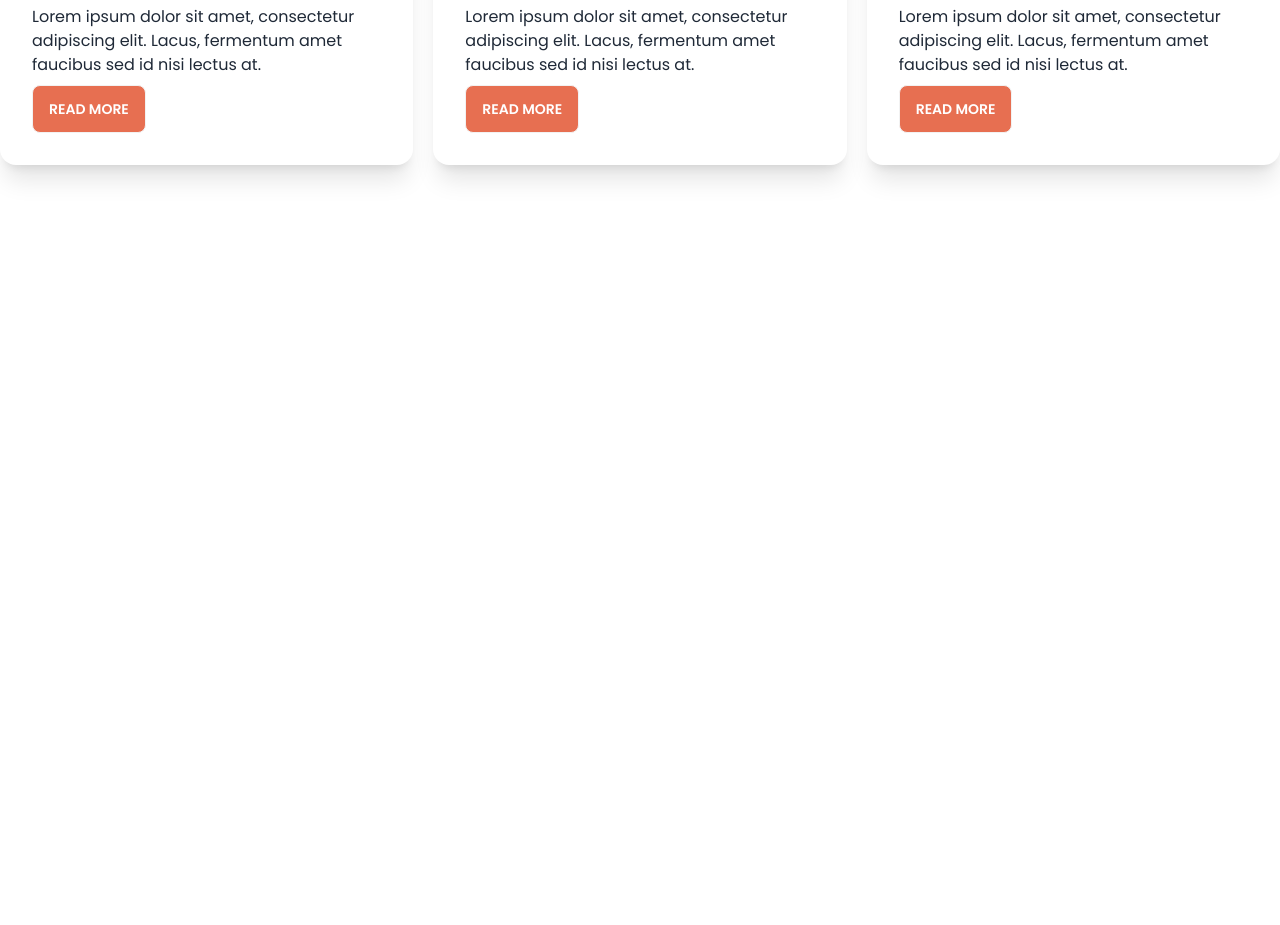
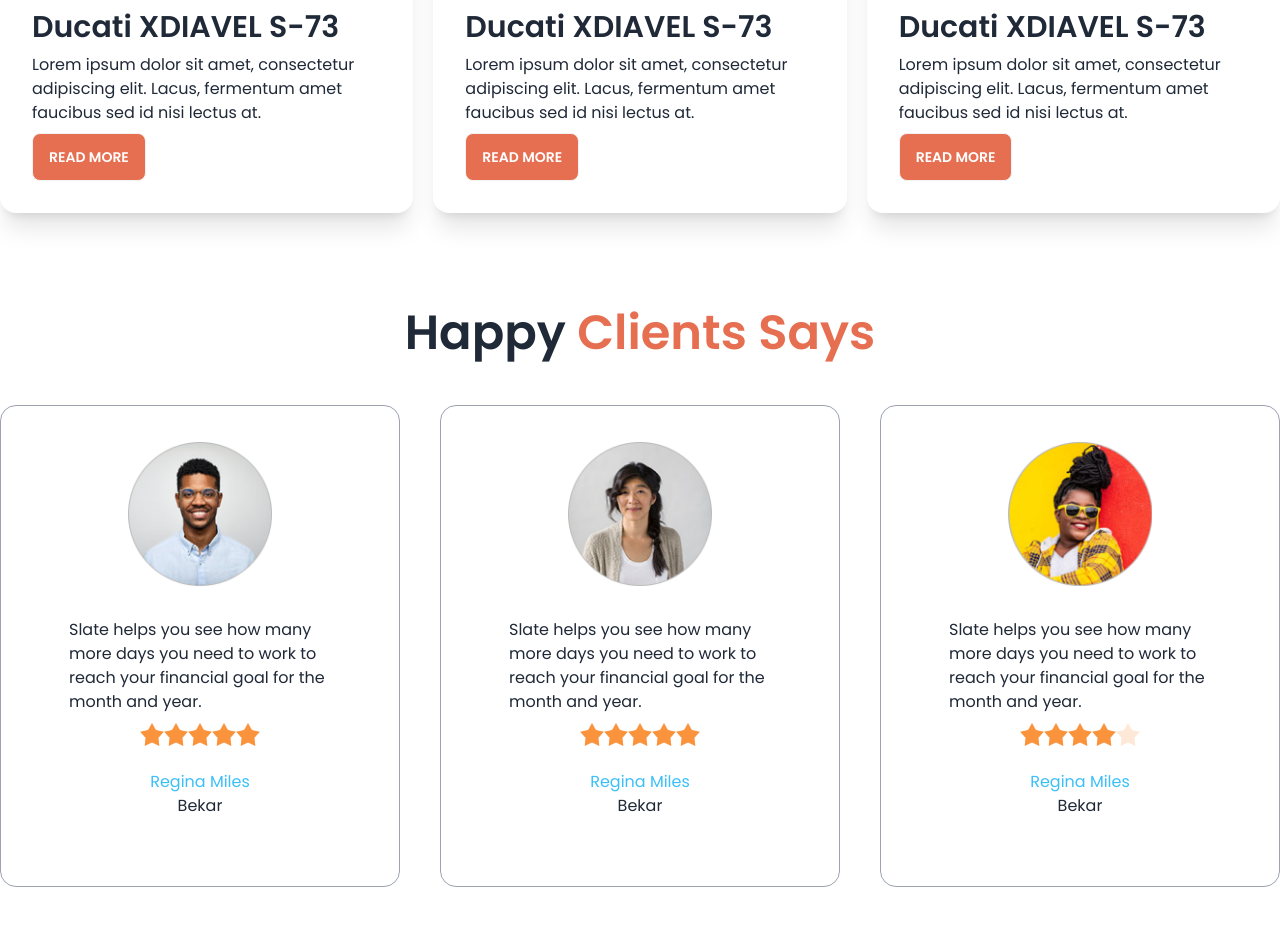
Before and after one commit to mdbelalbs78/biker-zone-dasiy, a plain HTML site: page index.html in a window 1280 px wide. Shown: the part 1093-2018 px from the top of the page. Before the commit the page ends 1354 px from the top, so only its background shows below. Drawn offline with nearby package versions, Linux system fonts and the light colour scheme.

Commit message:
addded happly clints sections1

```diff
--- a/index.html
+++ b/index.html
@@ -161,7 +161,7 @@
         </section>
         <!-- latest News section  -->
         <section class="my-24">
-            <h3 class="text-5xl font-semibold text-center">latest News</h3>
+            <h3 class="text-5xl font-semibold text-center mb-12">latest Bikes</h3>
             <div class="grid gap-5 grid-cols-1 md:grid-cols-3 lg:grid-cols-3">
                 <!-- first card  -->
                 <div class="card bg-base-100 shadow-xl">
@@ -201,6 +201,72 @@
                 </div>
             </div>
         </section>
+        <!-- Happy Clients  -->
+        <section class="my-24">
+            <h3 class="text-5xl font-semibold text-center  mb-12">Happy <span class="text-bike-primary">Clients Says</span></h3>
+            <div class="grid gap-10 grid-cols-1 md:grid-cols-2 lg:grid-cols-3">
+                <div class="card  bg-base-100 p-9 border border-gray-400">
+                    <figure><img class="w-36" src="/images/others/user-1.png" alt="Shoes" /></figure>
+                    <div class="card-body">
+                      <p>Slate helps you see how
+                        many more days you need
+                        to work to reach your financial
+                        goal for the month and year.</p>
+                        <div class="rating justify-center">
+                            <input type="radio" name="rating-2" class="mask mask-star-2 bg-orange-400" />
+                            <input type="radio" name="rating-2" class="mask mask-star-2 bg-orange-400"  />
+                            <input type="radio" name="rating-2" class="mask mask-star-2 bg-orange-400" />
+                            <input type="radio" name="rating-2" class="mask mask-star-2 bg-orange-400" checked />
+                            <input type="radio" name="rating-2" class="mask mask-star-2 bg-orange-400" />
+                          </div>
+                      <div class="text-center snap-y-4 mt-4">
+                        <h3 class="text-info">Regina Miles</h3>
+                        <p>Bekar</p>
+                      </div>
+                    </div>
+                  </div>
+                <div class="card  bg-base-100 p-9 border border-gray-400">
+                    <figure><img class="w-36" src="/images/others/user-2.png" alt="Shoes" /></figure>
+                    <div class="card-body">
+                      <p>Slate helps you see how
+                        many more days you need
+                        to work to reach your financial
+                        goal for the month and year.</p>
+                        <div class="rating justify-center">
+                            <input type="radio" name="rating-2" class="mask mask-star-2 bg-orange-400" />
+                            <input type="radio" name="rating-2" class="mask mask-star-2 bg-orange-400"  />
+                            <input type="radio" name="rating-2" class="mask mask-star-2 bg-orange-400" />
+                            <input type="radio" name="rating-2" class="mask mask-star-2 bg-orange-400" checked />
+                            <input type="radio" name="rating-2" class="mask mask-star-2 bg-orange-400" />
+                          </div>
+                      <div class="text-center snap-y-4 mt-4">
+                        <h3 class="text-info">Regina Miles</h3>
+                        <p>Bekar</p>
+                      </div>
+                    </div>
+                  </div>
+                <div class="card  bg-base-100 p-9 border border-gray-400">
+                    <figure><img class="w-36" src="/images/others/user-3.png" alt="Shoes" /></figure>
+                    <div class="card-body">
+                      <p>Slate helps you see how
+                        many more days you need
+                        to work to reach your financial
+                        goal for the month and year.</p>
+                        <div class="rating justify-center">
+                            <input type="radio" name="rating-2" class="mask mask-star-2 bg-orange-400" />
+                            <input type="radio" name="rating-2" class="mask mask-star-2 bg-orange-400"  />
+                            <input type="radio" name="rating-2" class="mask mask-star-2 bg-orange-400" />
+                            <input type="radio" name="rating-2" class="mask mask-star-2 bg-orange-400" checked />
+                            <input type="radio" name="rating-2" class="mask mask-star-2 bg-orange-400" />
+                          </div>
+                      <div class="text-center snap-y-4 mt-4">
+                        <h3 class="text-info">Regina Miles</h3>
+                        <p>Bekar</p>
+                      </div>
+                    </div>
+                  </div>
+            </div>
+        </section>
     </main>
 </body>
 
```
